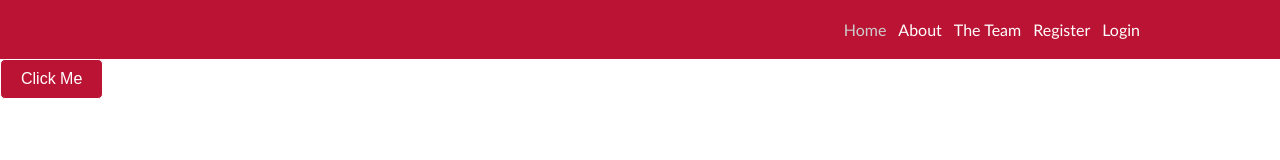
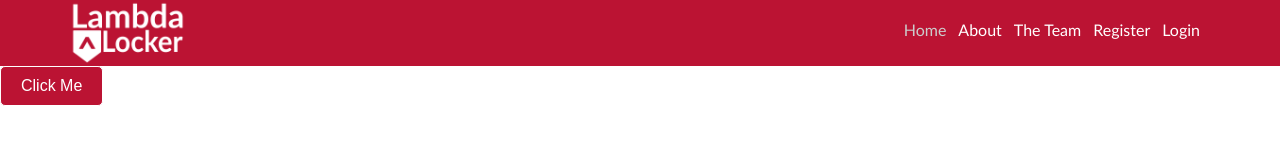
Before and after one commit to lambda-locker/Lambda-Locker-Pages, a plain HTML site: page index.html in a window 1280 px wide. Drawn offline with Linux system fonts and the light colour scheme.

Commit message:
Added brand logo to nav

```diff
--- a/index.html
+++ b/index.html
@@ -12,7 +12,9 @@
 <body>
 
     <nav>
-        <div class="brand"></div>
+        <div class="brand">
+            <img src="./assets/lambda-locker-logo-transparent-white.png" alt="">
+        </div>
         <div class="navLinks">
             <div data-tab="home" class="tab active-tab">Home</div>
             <div data-tab="about" class="tab">About</div>
```
Also changed, not shown: assets/lambda-locker-logo-transparent-white.png (added), assets/lambda-locker-logo-transparent.png (added), assets/lockers.jpg (added).
